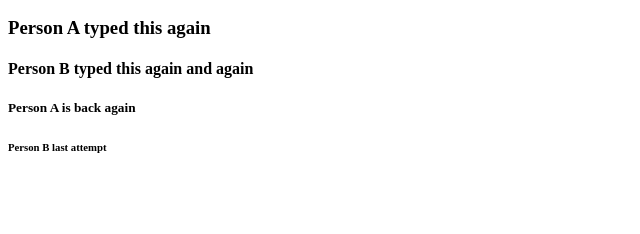
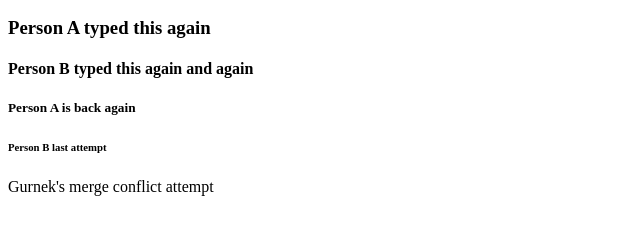
Before and after one commit to GurnekS/donut, a plain HTML site: page index.html in a window 1280 px wide. Shown: the part 110-344 px from the top of the page, without its empty margins (0-640 px from the left). Drawn offline with Linux system fonts and the light colour scheme.

Commit message:
gurnek's merge conflict

```diff
--- a/index.html
+++ b/index.html
@@ -11,6 +11,7 @@
 <h4>Person B typed this again and again</h4>
 <h5>Person A is back again</h5>
 <h6> Person B last attempt</h6>
+<h7>Gurnek's merge conflict attempt</h7>
 
 </body>
 </html>
```
